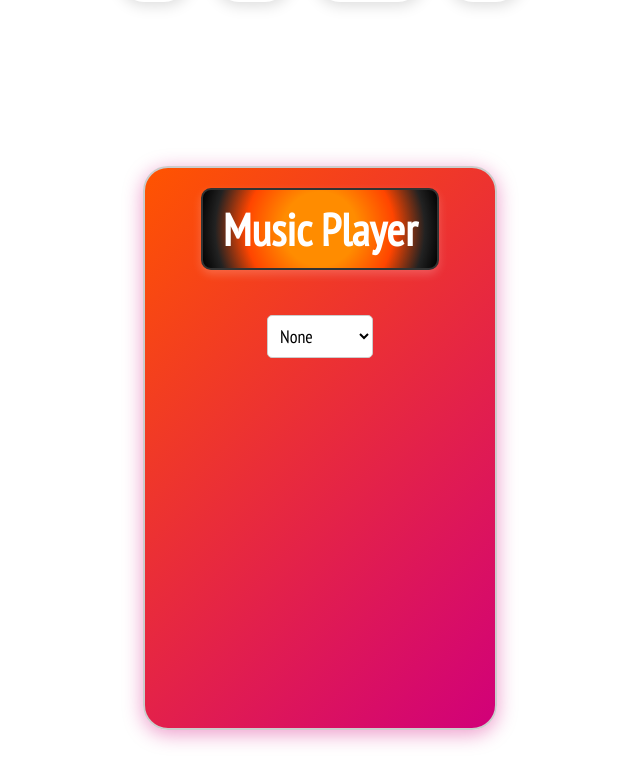
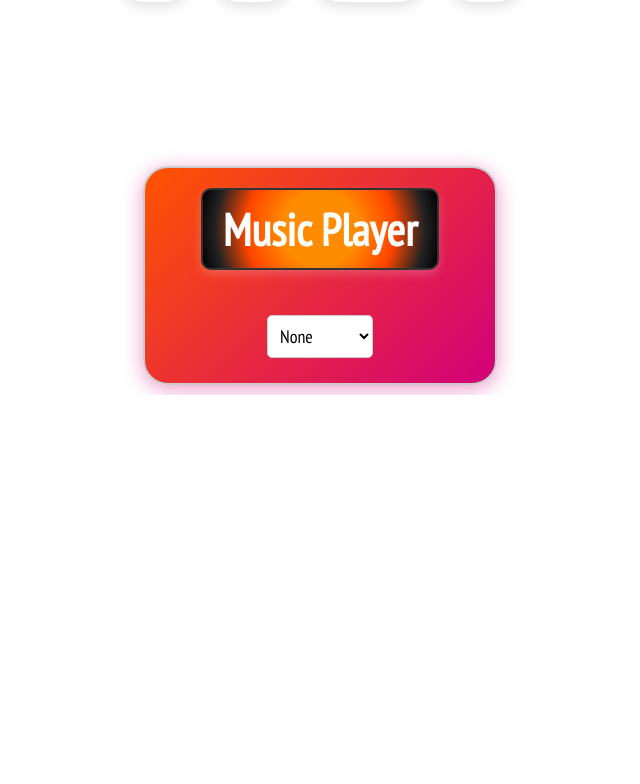
Before and after one commit to Queenofc/Pomodoro_app, a React (Create React App) app: page /home in a window 1280 px wide. Shown: the part 674-1458 px from the top of the page, without its empty margins (320-960 px from the left). After the commit the page ends 1069 px from the top, so only its background shows below. Built offline with nearby package versions, Linux system fonts and the light colour scheme; sample sign-in values are in the browser's storage.

Commit message:
music player css configured

```diff
--- a/src/components/music.css
+++ b/src/components/music.css
@@ -164,9 +164,8 @@ body {
   border: 2px solid #ccc;
   border-radius: 25px;
   width: 350px;
-  min-height: 70vh;
   margin: auto;
-  margin-bottom: 100px;
+  margin-bottom: 10px;
   background: linear-gradient(
     135deg,
     #ff5400,
```
